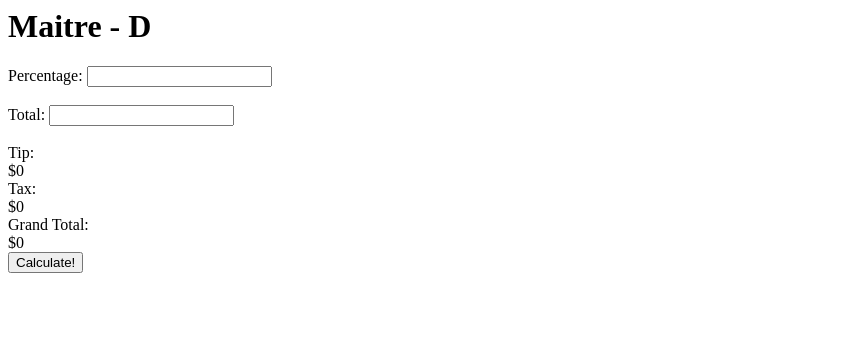
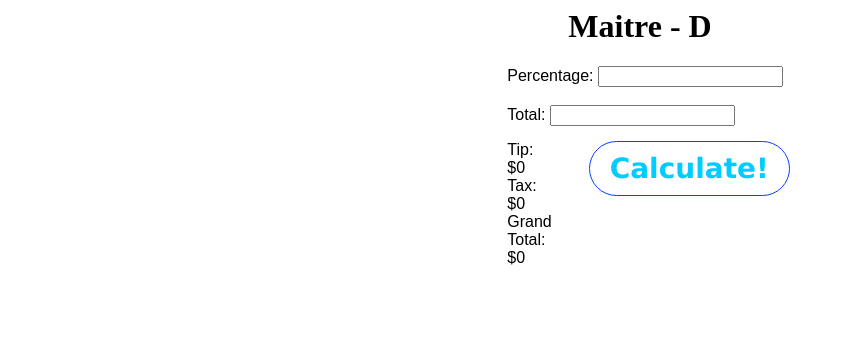
Before and after one commit to nmahlberg/maitre-d-prac-app, a plain HTML site: page index.html in a window 1280 px wide. Shown: the whole page, without its empty margins (0-845 px from the left). Drawn offline with Linux system fonts and the light colour scheme.

Commit message:
got it done everything works

```diff
--- a/index.html
+++ b/index.html
@@ -5,22 +5,25 @@
 
             <title>Tip Calculator</title>
         </head>
+        <link rel="stylesheet" href="style.css">
         <h1>Maitre - D</h1>
+
         <body>
-            <div>
-                <form id="formcalc">
-                    <label for="perecent">Percentage:</label>
-                    <input type="number" id="percent" name="percent"><br><br>
-                    <label for="amount">Total:</label>
-                    <input type="number" id="amount" name="amount"><br><br>
-
+            <div id="divwrap">
+                <form>
+                    <div id="formcalc">
+                        <label for="perecent">Percentage:</label>
+                        <input type="number" id="percent" name="percent"><br><br>
+                        <label for="amount">Total:</label>
+                        <input type="number" id="amount" name="amount"><br><br>
+                    </div>
 
                     <div id="output">
                         <div class="outputLabel">Tip: </div><div class="outputText" id="tip1">$0</div>
                         <div class="outputLabel">Tax: </div><div class="outputText" id="tax">$0</div>
                         <div class="outputLabel">Grand Total: </div><div class="outputText" id="total">$0</div>
                     </div>
-                    <button type="button" onclick="calc()">Calculate!</button>
+                    <button id="myButton" type="button" onclick="calc()">Calculate!</button>
                 </form>
             </div>
         <script src="script.js"></script>
--- a/style.css
+++ b/style.css
@@ -1,2 +1,60 @@
-body {
+h1{
+    text-align-last: center;
+
 }
+
+
+
+#divwrap {
+    font-family: Arial, Helvetica, sans-serif;
+
+
+    width: 70%;
+    height: 200px;
+    margin: auto;
+
+}
+#formcalc {
+
+
+    margin-left: 35%;
+    height: 75px;
+
+
+}
+
+#output {
+
+
+    width: 9.2%;
+    height: 200px;
+    float: left;
+    margin-left: 35%;
+
+}
+
+
+
+
+#myButton {
+	background-color:transparent;
+	border-radius:42px;
+	border:1px solid #0040ff;
+	display:inline-block;
+	cursor:pointer;
+	color:#00ccff;
+	font-family:Verdana;
+	font-size:28px;
+	font-weight:bold;
+	padding:10px 20px;
+	text-decoration:none;
+}
+#myButton:hover {
+    background-color:lightgrey;
+    color: darkblue;
+    border: 1px solid black;
+}
+#myButton:active {
+	position:relative;
+	top:1px;
+}
```
